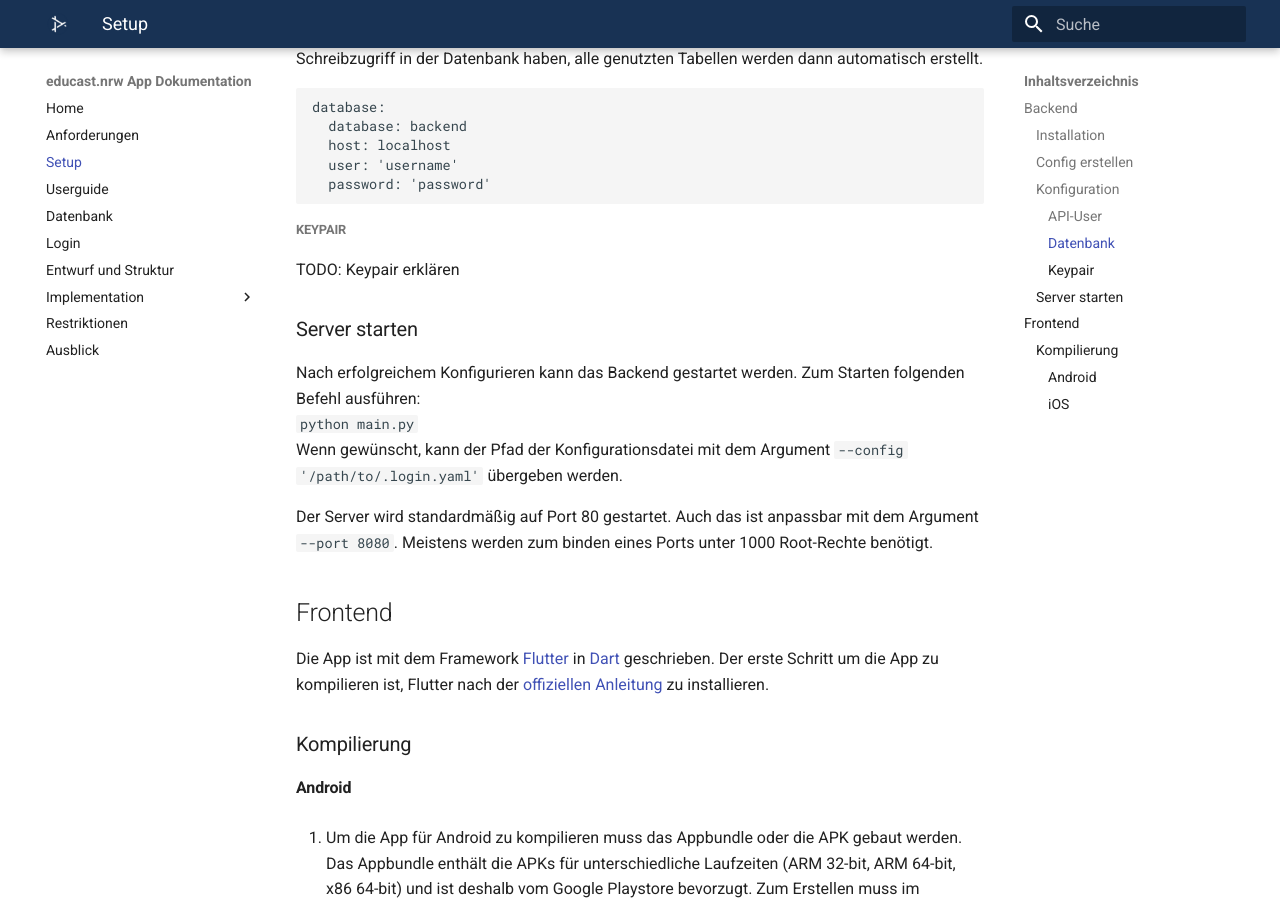
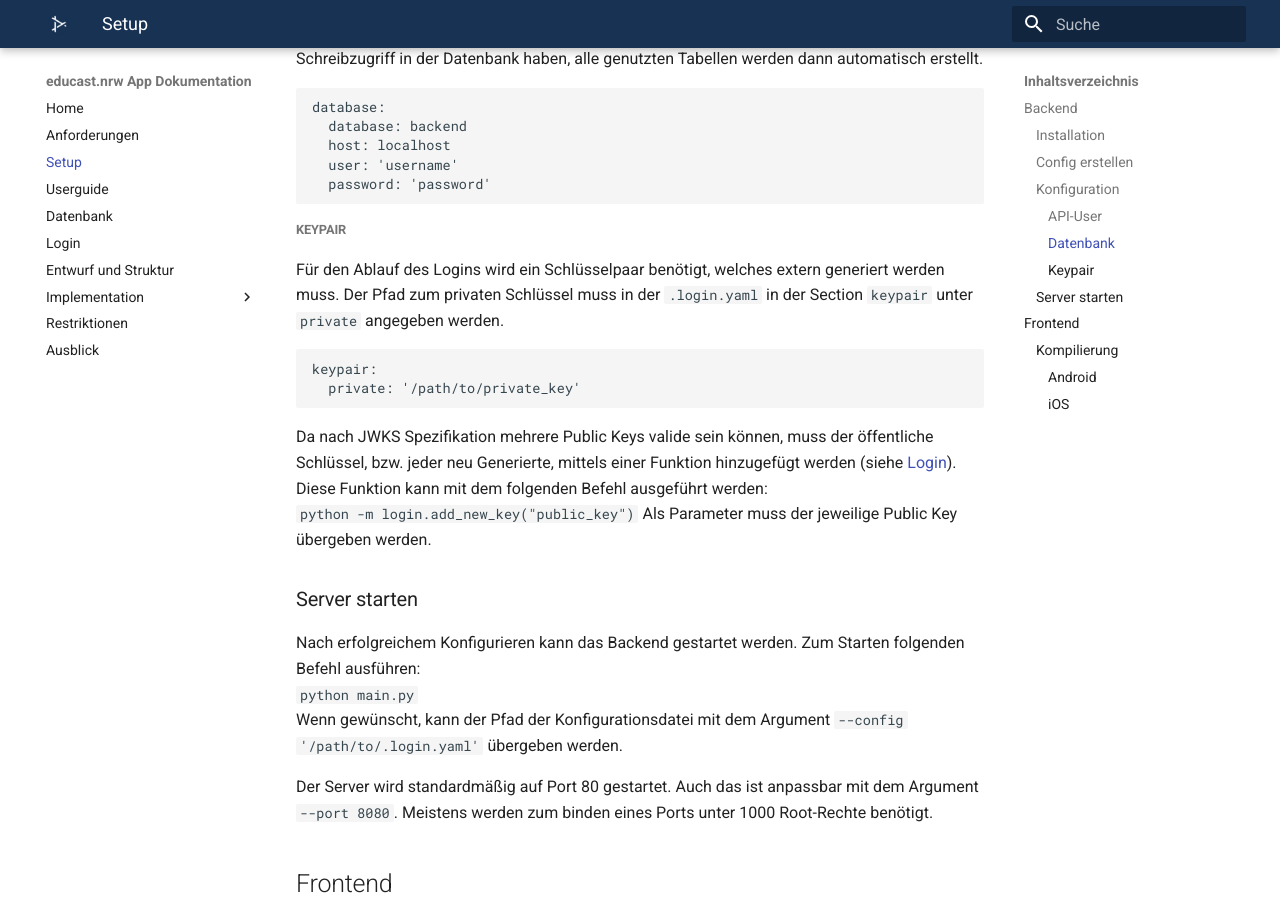
Before and after one commit to educastmobileapp/docs, an MkDocs documentation site: the page built from docs/setup.md, in a window 1280 px wide and 900 px high, scrolled down 1436 px. Built offline with MkDocs 1.6.1 and Material for MkDocs 9.7.7, drawn with Linux system fonts in a browser that asks for light colours.

Commit message:
Add Keypair to setup

````diff
--- a/docs/setup.md
+++ b/docs/setup.md
@@ -49,8 +49,16 @@ database:
 ```
 
 ##### Keypair
+Für den Ablauf des Logins wird ein Schlüsselpaar benötigt, welches extern generiert werden muss. Der Pfad zum privaten Schlüssel muss in der `.login.yaml` in der Section `keypair` unter `private` angegeben werden.
 
-TODO: Keypair erklären
+```yaml
+keypair:
+  private: '/path/to/private_key'
+```
+
+Da nach JWKS Spezifikation mehrere Public Keys valide sein können, muss der öffentliche Schlüssel, bzw. jeder neu Generierte, mittels einer Funktion hinzugefügt werden (siehe [Login](login.md#jwks-endpunkt)). Diese Funktion kann mit dem folgenden Befehl ausgeführt werden:
+`python -m login.add_new_key("public_key")`
+Als Parameter muss der jeweilige Public Key übergeben werden.
 
 ### Server starten
 Nach erfolgreichem Konfigurieren kann das Backend gestartet werden. Zum Starten folgenden Befehl ausführen:
````
Also changed, not shown: docs/login.md (+2 -2 lines).
